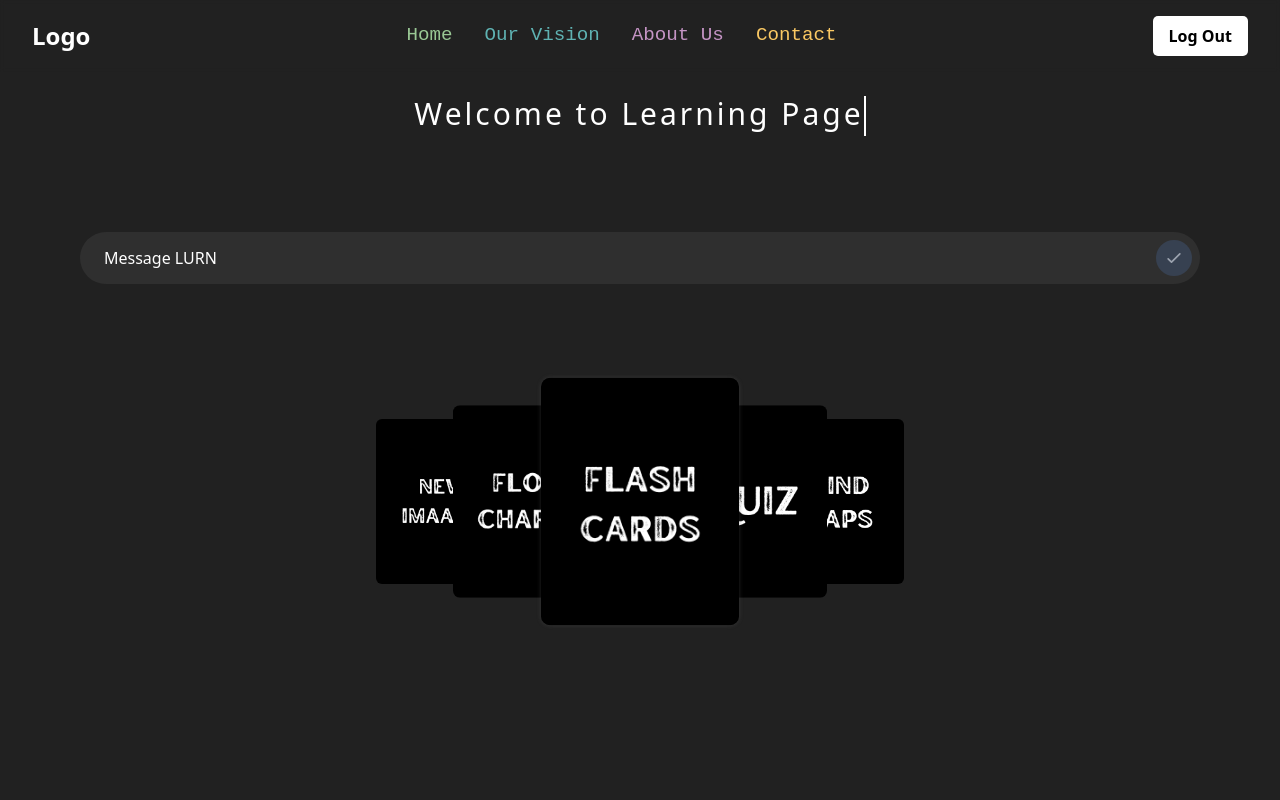
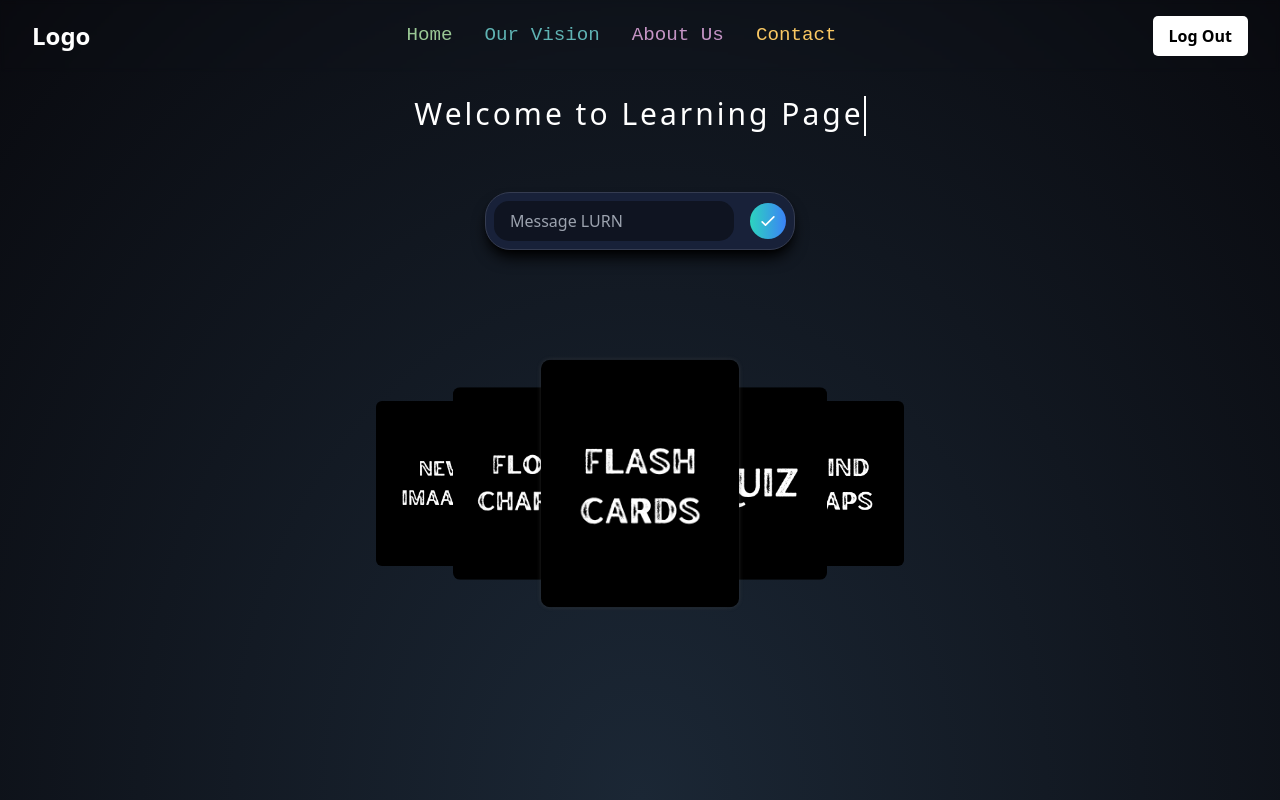
Before and after one commit to DuhanJishnu/LURN-beta, a React (Vite) app in the folder apps/frontend/: page /welcome in a window 1280 px wide. Built offline with nearby package versions, Linux system fonts and the light colour scheme; sample sign-in values are in the browser's storage; a web font is replaced by a local one.

Commit message:
Change search bar

```diff
--- a/apps/frontend/src/Components/SearchBar.jsx
+++ b/apps/frontend/src/Components/SearchBar.jsx
@@ -1,4 +1,4 @@
-import React, { useEffect } from "react";
+import React, { useEffect,useState } from "react";
 
 const SearchBar = ({setSearch, submitHandler}) => {
     const handleKeyDown = (e) => {
@@ -6,17 +6,29 @@ const SearchBar = ({setSearch, submitHandler}) => {
           submitHandler();
         }
     };
+    const [isFocused, setIsFocused] = useState(false);
+    return (
+        <div className="flex items-center space-x-4 w-fit shadow-lg shadow-black bg-[#182139] p-2 border-solid border-[#353c51] border-[0.5px] rounded-[25px] transition-all duration-300 ease-in-out">
+          {/* Icon */}
+          {/* <div className="bg-gradient-to-r from-pink-500 to-purple-500 rounded-full p-1">
+            <span className="w-5 h-5 block"></span>
+          </div> */}
 
-    return (
-        <div className="z-5 flex items-center bg-[#2f2f2f] p-2 rounded-full mt-20">
+          {/* Search Input */}
           <input
             type="text"
-                className="z-1 bg-transparent w-full outline-none text-gray-200 px-4 placeholder-white"
             placeholder="Message LURN"
+            className={`bg-[#0f1421] text-gray-400 h-10 outline-none transition-all duration-300 ease-in-out ${
+              isFocused ? "w-[500px]" : "w-60"
+            } px-4 py-1 rounded-[15px]`}
+            onFocus={() => setIsFocused(true)}
+            onBlur={() => setIsFocused(false)}
             onChange={(e) => setSearch(e.target.value)}
             onKeyDown={handleKeyDown}
           />
-            <button className="z-5 flex justify-center items-center bg-gray-700 hover:bg-gray-600 p-2 rounded-full ml-2"
+
+          {/* Microphone Icon */}
+          <button className="z-5 flex justify-center items-center bg-gradient-to-r from-teal-400 to-blue-500 hover:from-pink-500 hover:to-orange-500 p-2 rounded-full ml-2"
                 onClick={submitHandler}
             >
                 <svg
@@ -24,7 +36,7 @@ const SearchBar = ({setSearch, submitHandler}) => {
                     fill="none"
                     viewBox="0 0 24 24"
                     strokeWidth="2"
-                    stroke="currentColor"
+                    stroke="white"
                     className="w-5 h-5 text-gray-400"
                 >
                     <path
@@ -34,6 +46,7 @@ const SearchBar = ({setSearch, submitHandler}) => {
                     />
                 </svg>
             </button>
+
         </div>
       );
 };
--- a/apps/frontend/src/Components/Welcome.jsx
+++ b/apps/frontend/src/Components/Welcome.jsx
@@ -59,19 +59,20 @@ const Welcome = () => {
     }
 
     return (
-        <div className="overflow-hidden relative h-screen w-full  bg-[#212121] text-center ">
-
-            <div className="p-2 sm:p-20">
+        <div className="wrapper overflow-hidden relative h-screen w-full  text-center ">
+            <div className="p-2 sm:pt-20 pb-10" >
                 <TypewriterPage text={"Welcome to Learning Page"} />
-                <SearchBar setSearch={setSearch} submitHandler={submitHandler} />
+            </div>
+            <div className="flex flex-col items-center">
+            <SearchBar className="block" setSearch={setSearch} submitHandler={submitHandler} />
                 {
                     (regenerate)?
                         <LoadingText onClick={regenerateHandler}>Regenerate</LoadingText>
                     :
                         <LoadingText>{loading? "Generating........": ""}</LoadingText>
                 }
-                <Carousel setOption={setOption}/>
             </div>
+            <Carousel setOption={setOption}/>
         </div>
     );
 };
--- a/apps/frontend/tailwind.config.js
+++ b/apps/frontend/tailwind.config.js
@@ -12,6 +12,9 @@ export default {
       curs:['"Playwrite GB S"', 'sans-serif']
     },
     extend: {
+      backdropBlur: {
+        'custom': '8px',
+      },
       aspectRatio: {
         '20/29': '20 / 29',
       },
```
Lines whose indentation alone changed are shown as unchanged.
